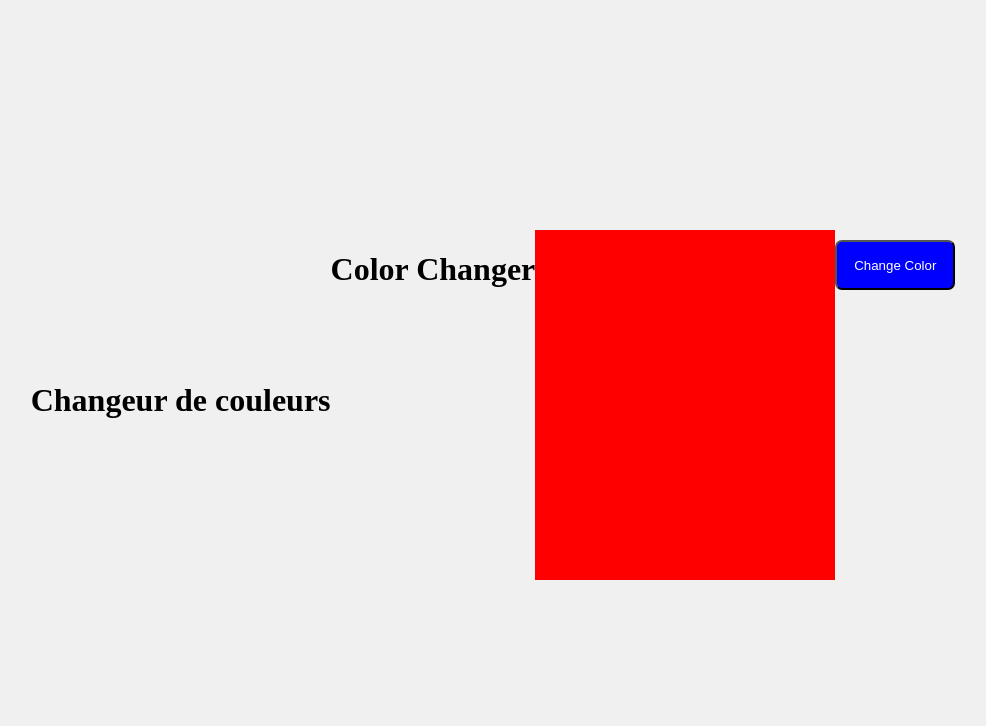
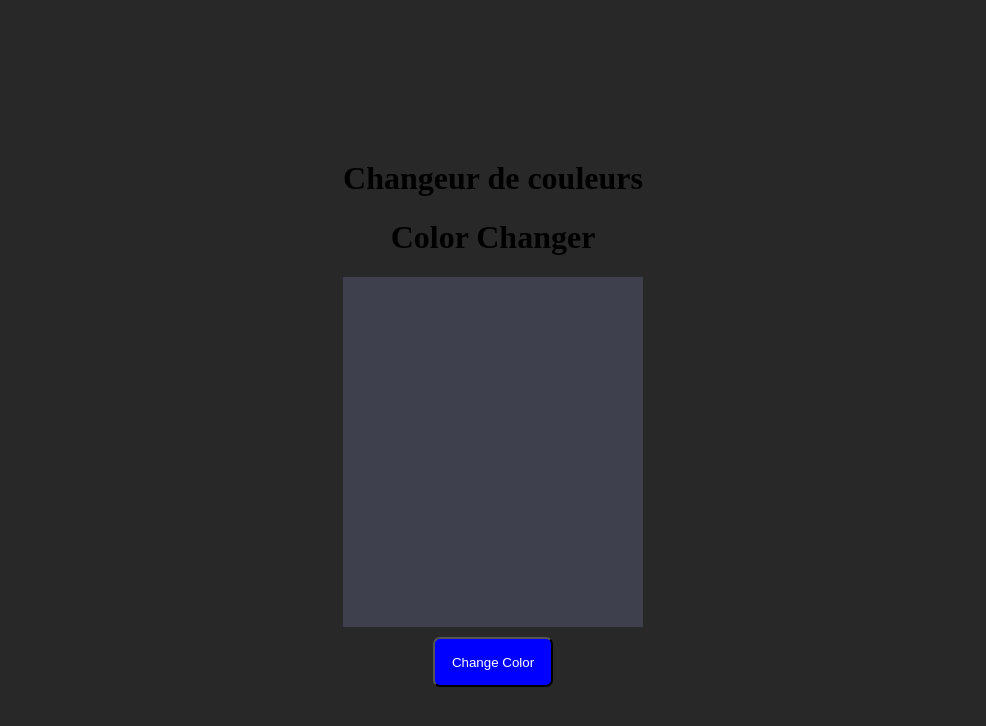
Before and after one commit to anick-e2c/projetDom_2, a plain HTML site: page index.html in a window 1280 px wide. Both pictures are taken after a click on the button "Change Color". Shown: the whole page, without its empty margins (147-1133 px from the left). Drawn offline with Linux system fonts and the light colour scheme.

Commit message:
Terminé

```diff
--- a/css/style.css
+++ b/css/style.css
@@ -2,16 +2,14 @@ body {
     display: flex;
     justify-content: center;
     align-items: center;
+    text-align: center;
     height: 100vh;
-    background-color: #f0f0f0;
-    padding: 0;
-    margin: 0;
+    background-color: #292828;
+
 }
 
 .container {
-    display: flex;
-
-    justify-content: center;
+    text-align: center;
     margin-top: 10px;
     /*flex-direction: column;*/
 
--- a/index.html
+++ b/index.html
@@ -7,9 +7,9 @@
     <title>Change Color</title>
 </head>
 <body>
-    <h1>Changeur de couleurs</h1>
 
     <div class="container">
+        <h1>Changeur de couleurs</h1>
         <h1>Color Changer</h1>
 
         <div id="color-box">
@@ -17,6 +17,6 @@
         </div>
         <button id="change-color-btn">Change Color</button>
     </div>
-
+    <script src="script/script.js"></script>
 </body>
 </html>
--- /dev/null
+++ b/script/script.js
@@ -0,0 +1,16 @@
+function getRandomColor() {
+    const characters = '0123456789ABCDEF';
+    let colorStart = '#';
+
+    //
+    for (let i = 0; i < 6; i ++) {
+        colorStart += characters[Math.floor(Math.random() * 16)]
+    }
+
+    return colorStart;
+}
+
+document.getElementById('change-color-btn').addEventListener('click', () => {
+    const colorBox = document.getElementById('color-box');
+    colorBox.style.backgroundColor = getRandomColor();
+});
```
